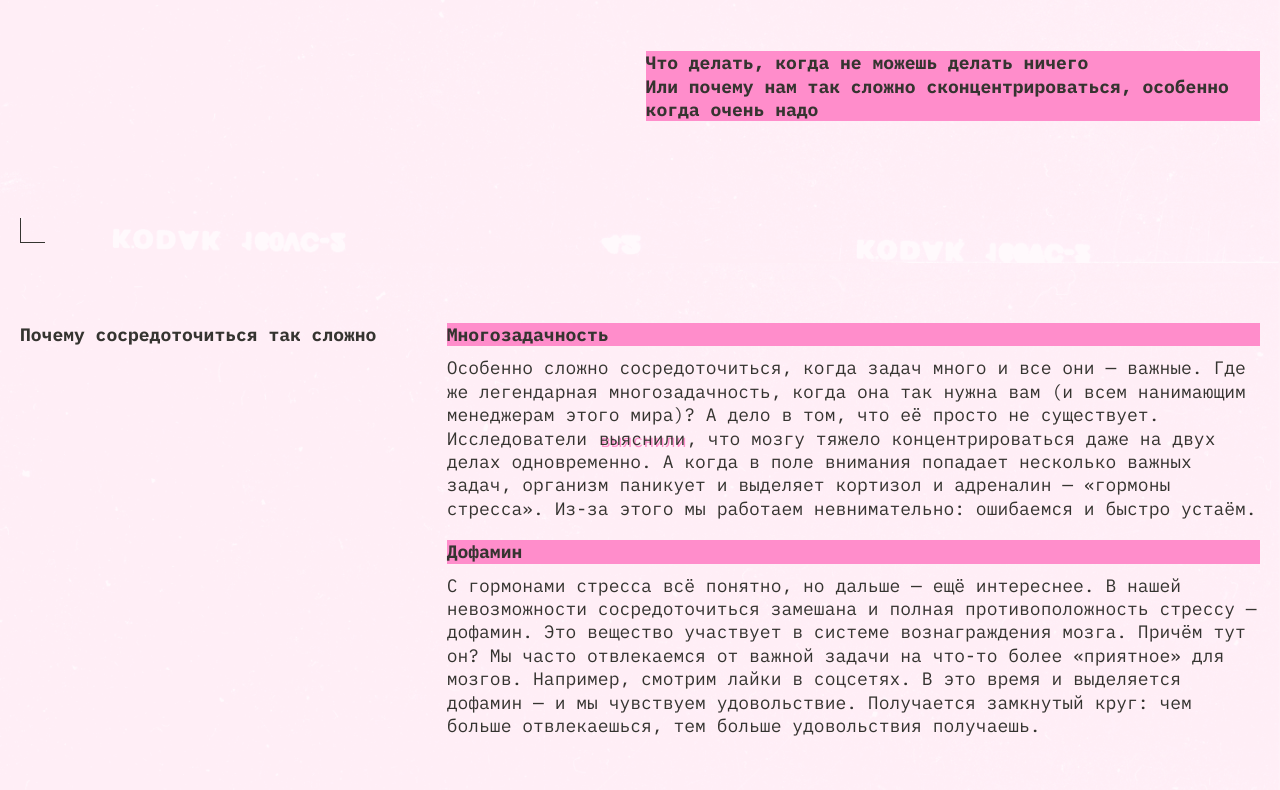
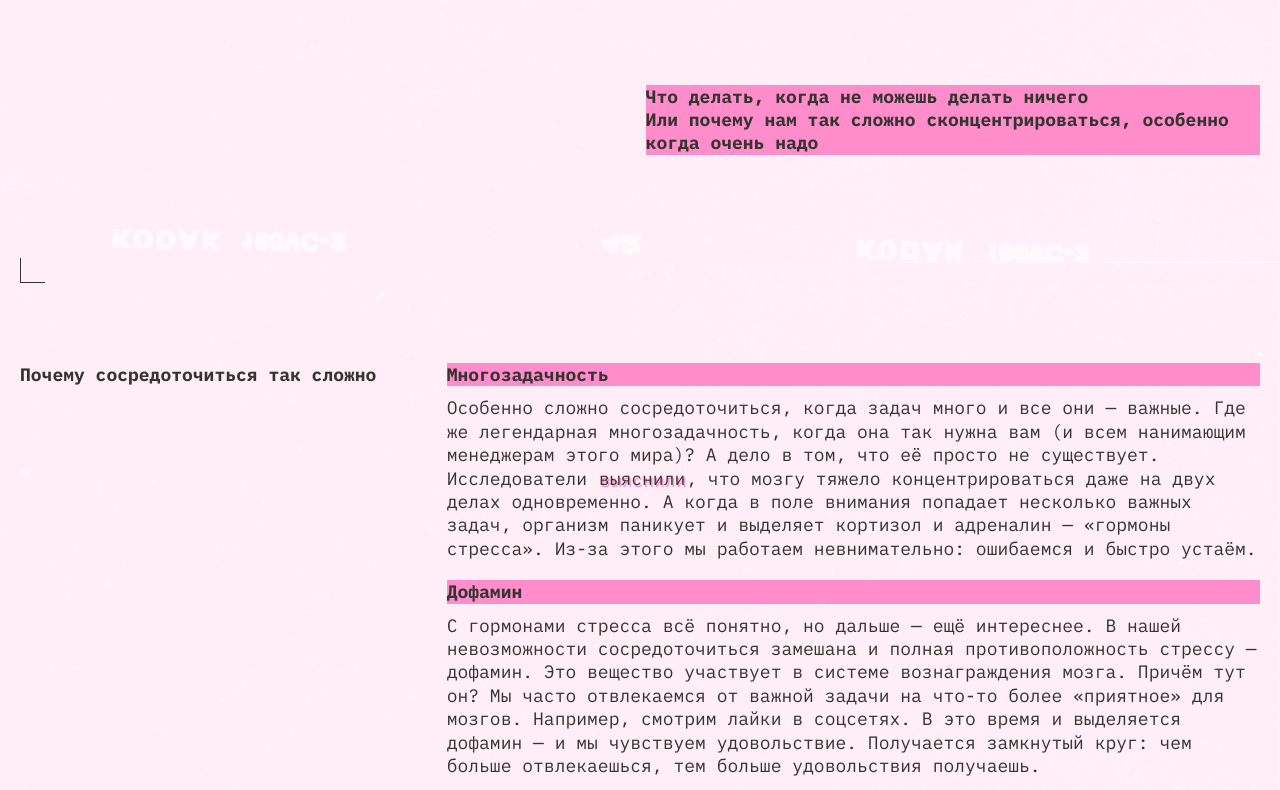
Before and after one commit to Nikolai-Ambartsumov/slozhno-sosredotochitsya-fd, a plain HTML site: page index.html in a window 1280 px wide. Shown: the part 537-1327 px from the top of the page. Drawn offline with Linux system fonts and the light colour scheme.

Commit message:
battle-with-auto-test

```diff
--- a/index.html
+++ b/index.html
@@ -14,6 +14,7 @@
     <script src="./scripts/script.js"></script>
     <meta name="color-scheme" content="dark light">
   </head>
+  <main>
     <body class="page">
       <header class="header decorated-zone">
         <div class="rec">REC</div>
@@ -111,6 +112,7 @@
         </div>
       </section>
 
+  </main>
   <footer class=" footer page-title">focus</footer>
   </body>
 </html>
--- a/styles/globals.css
+++ b/styles/globals.css
@@ -9,7 +9,8 @@
 body {
   min-inline-size: 375px;
   max-inline-size: 1440px;
-  margin: 0 auto;
+  margin: 0;
+  padding: 0;
 }
 
 h1,
--- a/styles/light.css
+++ b/styles/light.css
@@ -39,6 +39,7 @@
     --highlight-color: 255, 141, 203;
     --page-title-text-color: 255, 194, 230;
     --bg-image: url(../images/cover-image-light.png);
+
   }
 
   .section__content-title {
--- a/styles/style.css
+++ b/styles/style.css
@@ -100,7 +100,7 @@
   outline: none;
 }
 
-.header__theme-menu-button:focus-visible{
+.header__theme-menu-button:focus-visible {
   border-bottom: 1px solid rgb(var(--decorated-zone-color));
 }
 
--- a/styles/variables.css
+++ b/styles/variables.css
@@ -15,7 +15,7 @@
   --gap-album: 10px;
   --margin-bottom-section: 50px;
   --font-size-page-title: clamp(7.25rem, 7.0115rem + 1.0178vw, 7.5rem);
-  --display-vh: 97vh;
+  --display-vh: 100vh;
   --margin-bs-theme-menu: 10px;
   --margin-bs-paragraph: 11px;
 }
@@ -27,7 +27,7 @@
     --margin-bottom-section: 80px;
     --font-size-page-title: clamp(7.5rem, 0.5625rem + 14.4531vw, 9.8125rem);
     --page-padding: 20px;
-    --display-vh: 96vh;
+    /*--display-vh: 96vh;*/
     --margin-bs-theme-menu: 109px;
     --margin-bs-paragraph: 113px;
     --margin-footer: 82px;
@@ -36,7 +36,7 @@
 
 @media (min-width: 1024px) {
   :root {
-    --display-vh: 95vh;
+    /*--display-vh: 95vh;*/
     --margin-bs-paragraph: 60px;
   }
 }
```
Lines whose indentation alone changed are shown as unchanged.
